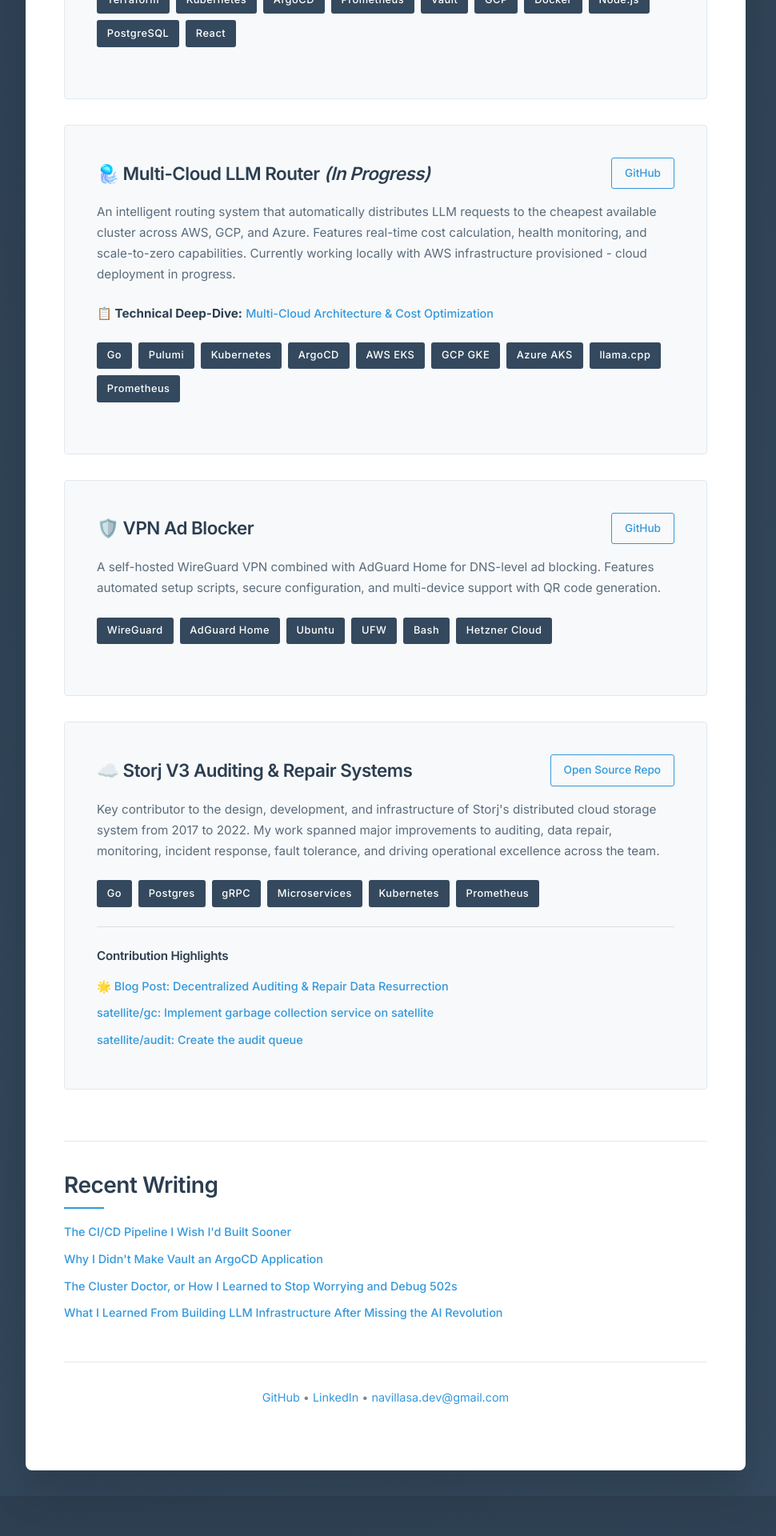
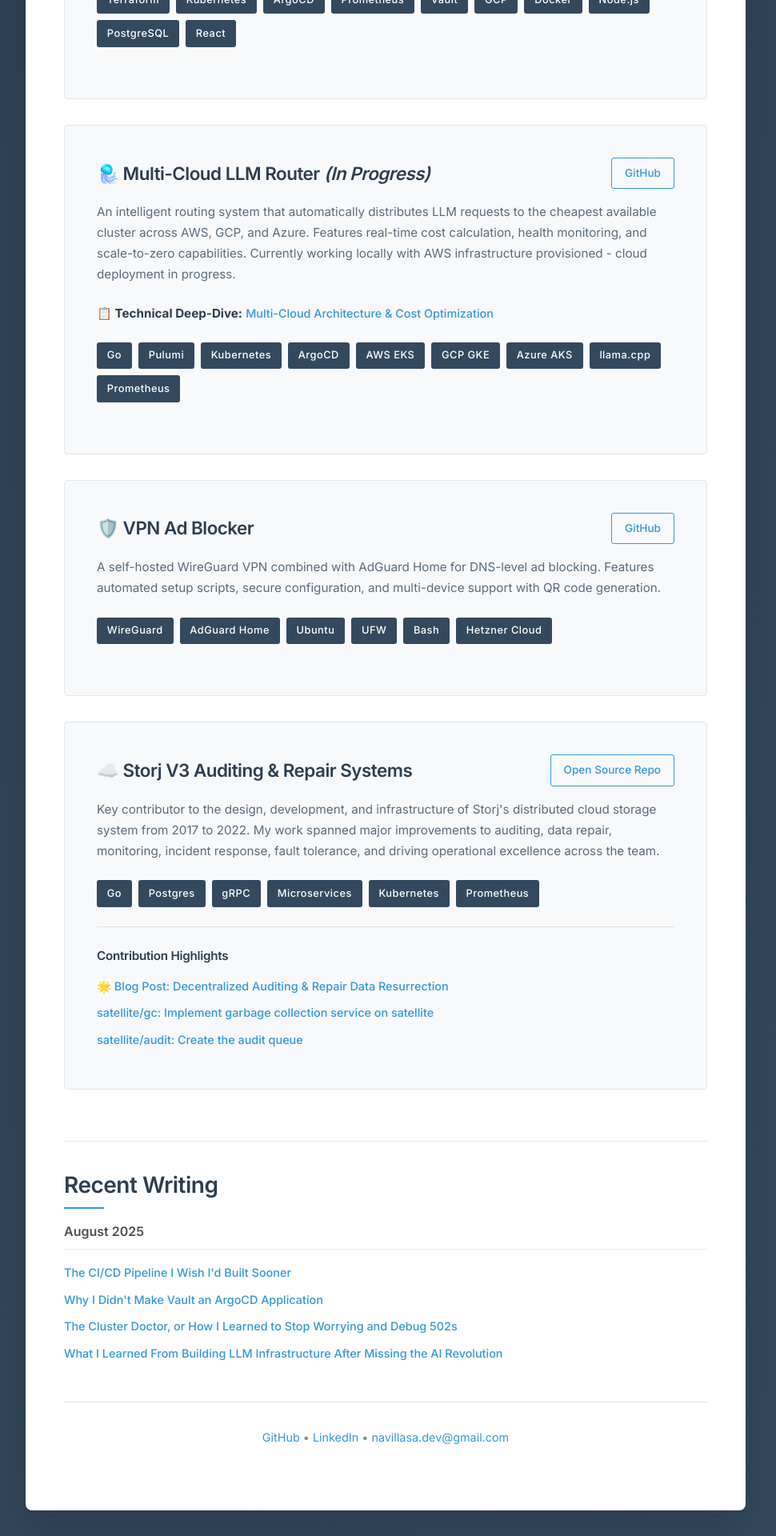
Before and after one commit to navillasa/navillasa.github.io, a Jekyll site: the page built from index.md, in a window 1280 px wide. Shown: the part 1304-3224 px from the top of the page at 80% size, without its empty margins (158-1128 px from the left). Built offline with Jekyll 4.4.1, drawn with Linux system fonts in a browser that asks for light colours; before the commit the page ends 3174 px from its top, so only the background shows below that.

Commit message:
Add blog dates and month grouping
- Grouped all August 2025 blog posts under month subheading
- Added CSS styling for blog-month-title
- Removed repetitive individual dates for cleaner presentation
- Updated blog section with chronological organization

```diff
--- a/assets/css/main.scss
+++ b/assets/css/main.scss
@@ -648,3 +648,20 @@ body {
     padding-bottom: 0.5rem;
     border-bottom: 1px solid #e9ecef;
 }
+
+.blog-date {
+    color: #6c757d;
+    font-size: 0.85rem;
+    font-weight: 400;
+    margin-left: 0.5rem;
+}
+
+.blog-month-title {
+    font-size: 1rem;
+    font-weight: 600;
+    color: #495057;
+    margin-bottom: 1rem;
+    margin-top: 0.5rem;
+    padding-bottom: 0.5rem;
+    border-bottom: 1px solid #e9ecef;
+}
--- a/index.md
+++ b/index.md
@@ -159,6 +159,7 @@ title: "DevOps Engineer"
     <section class="blog-section">
         <h2 class="section-title">Recent Writing</h2>
 
+        <h3 class="blog-month-title">August 2025</h3>
         <ul class="blog-list">
             <li><a href="{{ '/blog/gitops-cicd-pipeline/' | relative_url }}" class="blog-link">The CI/CD Pipeline I Wish I'd Built Sooner</a></li>
             <li><a href="{{ '/blog/vault-gitops/' | relative_url }}" class="blog-link">Why I Didn't Make Vault an ArgoCD Application</a></li>
```
Also changed, not shown: 4 other files.
